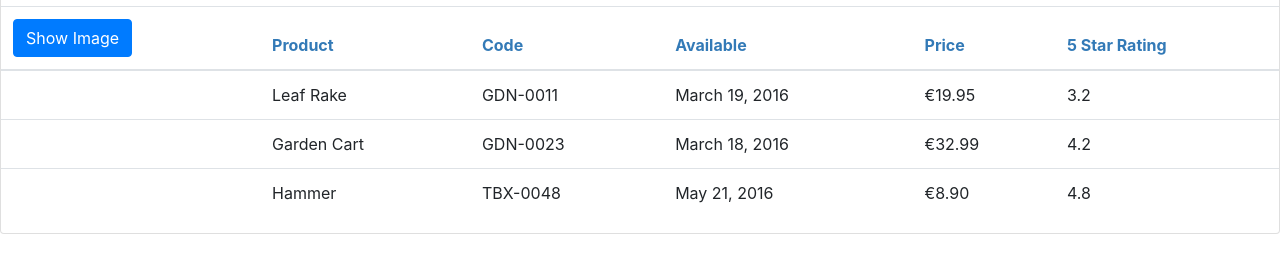
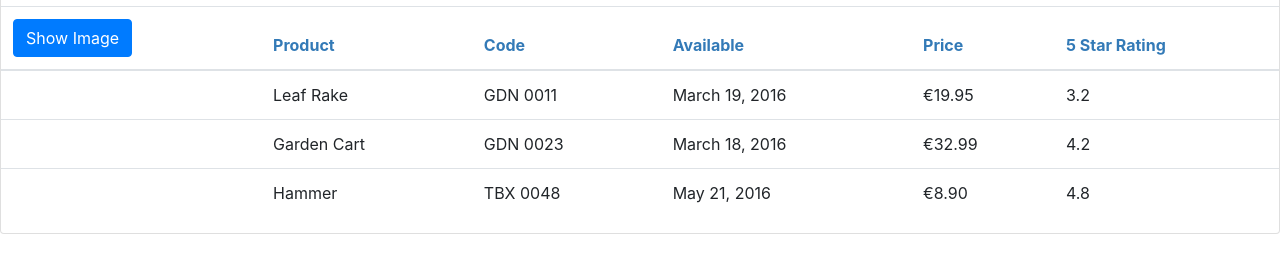
Before and after one commit to sanderjetten/Angular-getting-started, an Angular app: page / in a window 1280 px wide. Shown: the part 222-489 px from the top of the page. Built offline with nearby package versions, Linux system fonts and the light colour scheme.

Commit message:
Added custom pipe for replacing char with space

```diff
--- a/src/app/app.module.ts
+++ b/src/app/app.module.ts
@@ -4,12 +4,14 @@
 import { ProductListComponent } from './products/product-list.component';
 import {FormsModule} from '@angular/forms';
 import { WelcomeComponent } from './home/welcome.component';
+import {ConvertToSpacesPipe} from './shared/convert-to-spaces.pipe'
 
 @NgModule({
   declarations: [
     AppComponent,
     ProductListComponent,
-    WelcomeComponent
+    WelcomeComponent,
+    ConvertToSpacesPipe
   ],
   imports: [
     BrowserModule,
--- a/src/app/products/product-list.component.html
+++ b/src/app/products/product-list.component.html
@@ -45,7 +45,7 @@
                 [style.margin.px]='imageMargin'/>
           </td>
           <td>{{product.productName}}</td>
-          <td>{{product.productCode | uppercase}}</td>
+          <td>{{product.productCode | uppercase | convertToSpaces:'-'}}</td>
           <td>{{product.releaseDate}}</td>
           <td>{{product.price | currency:'EUR':'symbol':'1.2-2'}}</td>
           <td>{{product.starRating}}</td>
--- /dev/null
+++ b/src/app/shared/convert-to-spaces.pipe.ts
@@ -0,0 +1,10 @@
+import {Pipe, PipeTransform} from '@angular/core';
+
+@Pipe({
+  name: 'convertToSpaces'
+})
+export class ConvertToSpacesPipe implements PipeTransform{
+    transform(value: string, character: string): string{
+      return value.replace(character, ' ');
+    }
+}
```
